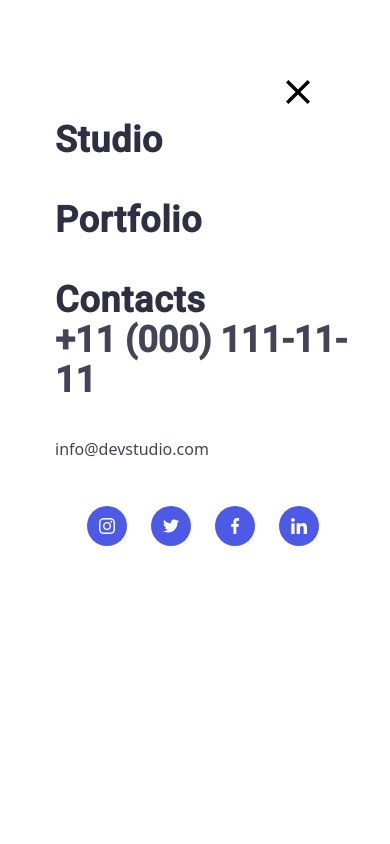
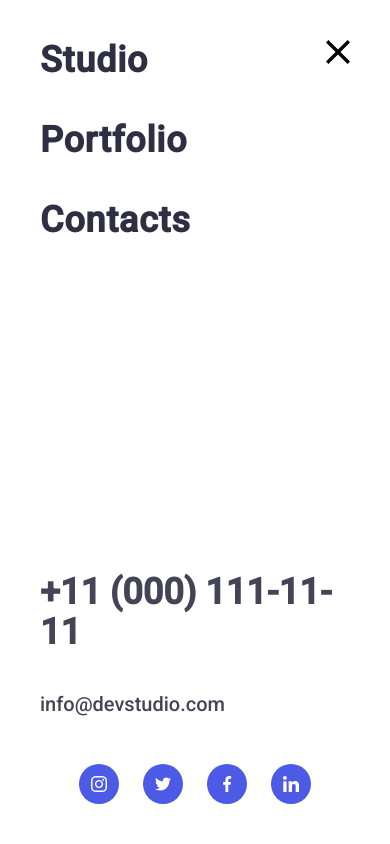
Before and after one commit to Orest1002/goit-markup-hw-07, a plain HTML site: page index.html in a window 390 px wide. Both pictures are taken after a click on the button 374 px from the left and 61 px from the top of the page. Shown: the top 844 px of the page. Drawn offline with nearby package versions, Linux system fonts and the light colour scheme.

Commit message:
корегує мобільне вікно

```diff
--- a/index.html
+++ b/index.html
@@ -56,7 +56,7 @@
                 <li class="contact-tel-item"><a class="contact-tel link" href="tel:+11(000)111-11-11">+11 (000) 111-11-11</a></li>
                 <li class="contact-mail-item"><a class="contact-mail link" href="mailto:info@devstudio.com">info@devstudio.com</a></li>
               </ul>
-             <ul class="social-list list ">
+             <ul class="social-list social-list-mobile list ">
                                 <li class="social-list-item"><a href="" class="social-list-link">
                                     <svg class="social-list-icon" width="16"height="16">
                                         <use href="./img/social/symbol-defs.svg#icon-instagram">
@@ -345,7 +345,7 @@
     </footer>
     <!-- modal -->
      <div class="backdrop is-hidden"data-modal>
-    <div class="modal">
+      <div class="modal">
         <button class="btn-backdrop"data-modal-close>
             <svg class="modal-icon" with="12" height="12">
            <use href="./img/social/symbol-defs.svg#icon-icon-close"></use>
--- a/styles/styles.css
+++ b/styles/styles.css
@@ -1065,14 +1065,15 @@ transition-timing-function: cubic-bezier(0.4, 0, 0.2, 1);
             line-height: 0;
 
         }
-        .mobile-menu-container{
+         .mobile-menu-container{
             display: flex;
-            flex-direction: column;
-            position: relative;
-            padding-left: 15px;
-            padding-top: 80px;
-            padding-bottom: 40px;
-
+       flex-direction: column;
+      height: 100%;
+
+
+        }
+        .mob-soc-contact{
+            margin-top: auto;
         }
         .mobile-menu.is-open{
             opacity: 1;
@@ -1080,9 +1081,7 @@ transition-timing-function: cubic-bezier(0.4, 0, 0.2, 1);
             pointer-events: auto;
 
         }
-.mob-menu{
-    margin-bottom:auto;
-}
+
 
         .mob-menu-item{
                         font-family: 'Roboto';
@@ -1123,11 +1122,17 @@ color: #434455;
             color: var(--primary-brend-color)
 }
            .contact-mail{
+            font-family: 'Roboto';
+font-style: normal;
+font-weight: 500;
+font-size: 20px;
+line-height: 24px;
 color: #434455;
            }
            .contact-mail:hover,
            .contact-mail:focus{
     color: var(--primary-brend-color);}
+
 
 
 
@@ -1155,9 +1160,8 @@ color: #434455;
         }
              .social-list-icon{
                 fill: #FFFFFF;
-
-
              }
+
 
     .page-header-container{
         display:flex;
@@ -2307,8 +2311,13 @@ text-transform: uppercase;
         }
       }
       @media screen and (min-width:1200px){
+        .service {
+            display: flex;
+            flex-wrap: nowrap;
+        }
         .cerv-list{
             display: flex;
+
         }
         .servis-list::before {
             display: block;
```
